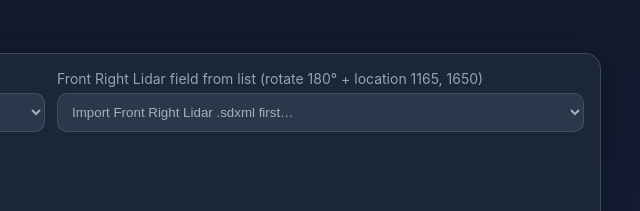
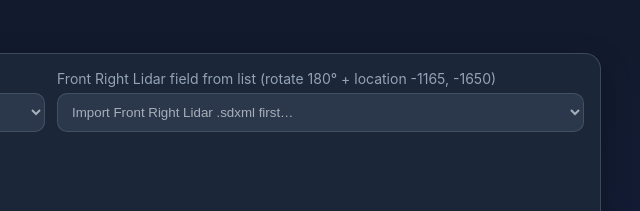
Before and after one commit to fspiranec/lidar-visualisation, a plain HTML site: page index.html in a window 1280 px wide. Both pictures are taken after a click on the tab "2. Visualisation". Shown: the part 185-396 px from the top of the page, 589-1229 px from the left. Drawn offline with Linux system fonts and the light colour scheme.

Commit message:
Fix MD front-right lidar location to negative coordinates

```diff
--- a/index.html
+++ b/index.html
@@ -208,7 +208,7 @@
             </select>
           </div>
           <div>
-            <label id="fieldSelect2Label" for="fieldSelect2">Front Right Lidar field from list (rotate 180° + location 1165, 1650)</label>
+            <label id="fieldSelect2Label" for="fieldSelect2">Front Right Lidar field from list (rotate 180° + location -1165, -1650)</label>
             <select id="fieldSelect2" disabled>
               <option value="">Import Front Right Lidar .sdxml first…</option>
             </select>
@@ -333,11 +333,11 @@
       const renderedCaseBanner = document.getElementById('renderedCaseBanner');
 
       const lidar1Location = { x: 0, y: 0, label: 'rear left lidar' };
-      const lidar2Offset = { x: 1165, y: 1650 };
+      const lidar2Offset = { x: -1165, y: -1650 };
       const lidar2Location = { x: lidar2Offset.x, y: lidar2Offset.y, label: 'front right lidar' };
       const VERSION_CONFIGS = {
-        md_v3: { label: 'MD v3', frontRight: { x: 1165, y: 1650 }, hasTwoLidars: true },
-        md_v2: { label: 'MD v2', frontRight: { x: 1165, y: 1650 }, hasTwoLidars: true },
+        md_v3: { label: 'MD v3', frontRight: { x: -1165, y: -1650 }, hasTwoLidars: true },
+        md_v2: { label: 'MD v2', frontRight: { x: -1165, y: -1650 }, hasTwoLidars: true },
         hd_v1: { label: 'HD v1', frontRight: null, hasTwoLidars: false }
       };
       let currentVehicleVersion = 'md_v3';
```
